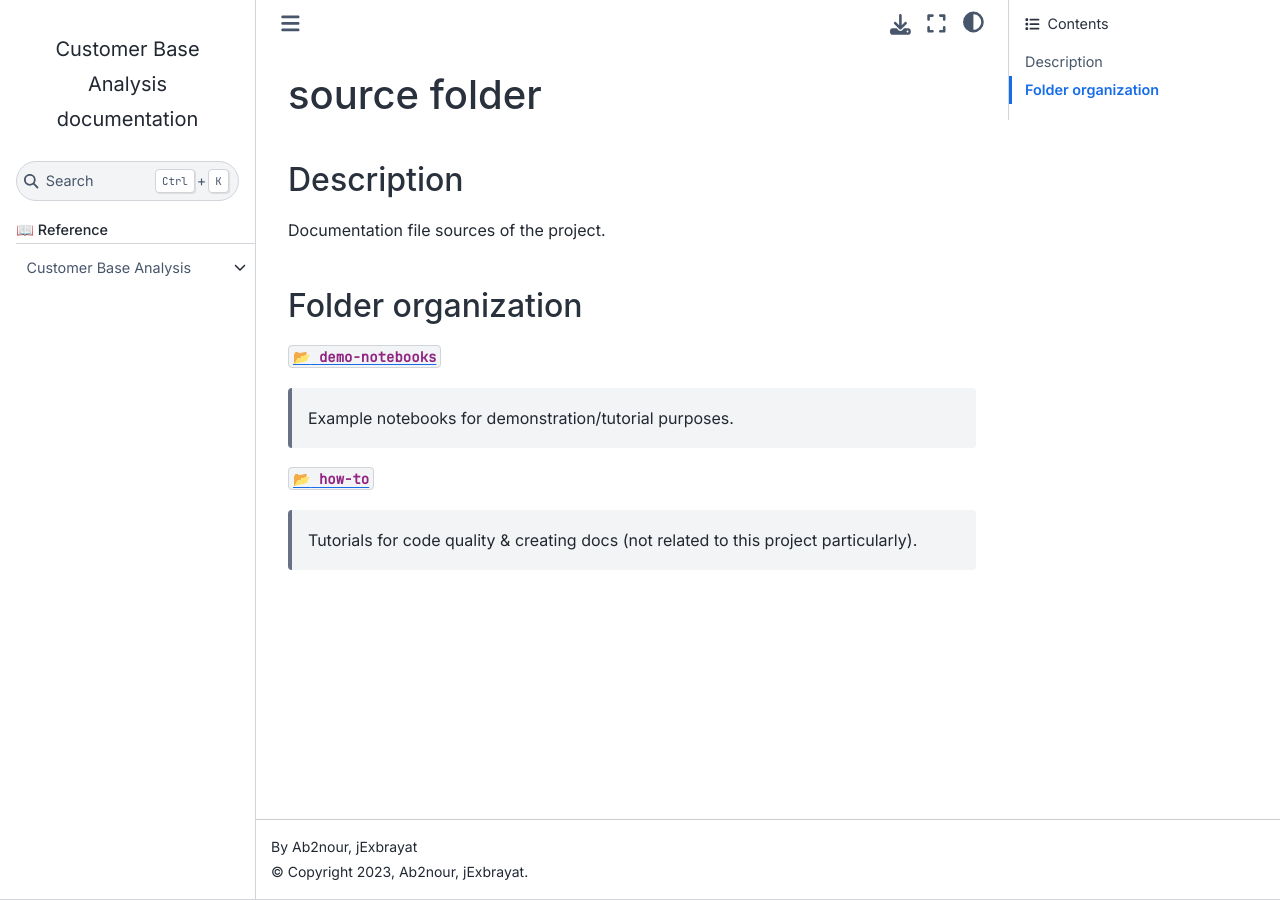
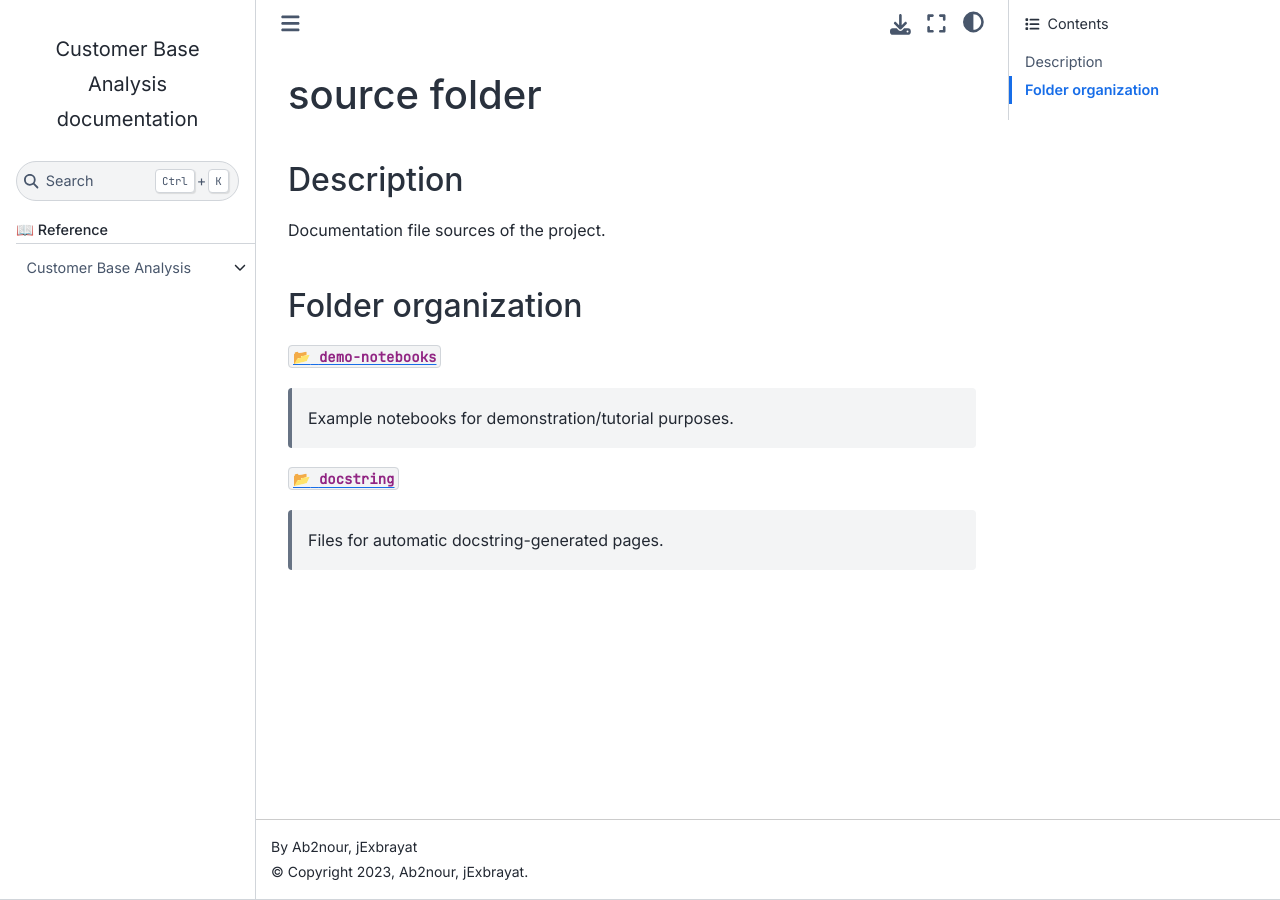
Before and after one commit to Ab2nour/customer-base-analysis, a Sphinx documentation site: the page built from docs/source/README.md, in a window 1280 px wide. Built offline with Sphinx 7.4.7 and the Sphinx Book theme 1.1.4, drawn with Linux system fonts in a browser that asks for light colours; some web fonts are replaced; pages that are not in the unit, such as notebooks, are missing from menus.

Commit message:
docs: add source/docstring folder

```diff
--- a/docs/source/README.md
+++ b/docs/source/README.md
@@ -6,8 +6,8 @@ Documentation file sources of the project.
 
 ## Folder organization
 
-[`📂 demo-notebooks`](source/demo-notebooks)
+[`📂 demo-notebooks`](demo-notebooks)
 > Example notebooks for demonstration/tutorial purposes.
 
-[`📂 how-to`](source/how-to)
-> Tutorials for code quality & creating docs (not related to this project particularly).
+[`📂 docstring`](docstring)
+> Files for automatic docstring-generated pages.
--- a/docs/source/modules.rst
+++ b/docs/source/docstring/modules.rst
@@ -4,5 +4,4 @@ Customer Base Analysis
 .. toctree::
    :maxdepth: 4
 
-   constants
-   utils
+   src
--- a/docs/source/index.rst
+++ b/docs/source/index.rst
@@ -17,7 +17,7 @@ Welcome to Customer Base Analysis's documentation!
    :maxdepth: 2
    :caption: 📖 Reference
 
-   modules.rst
+   docstring/modules.rst
 
 
 Indices and tables
```
Also changed, not shown: docs/source/docstring/src.rst (renamed from docs/source/src.rst), 1 other file.
